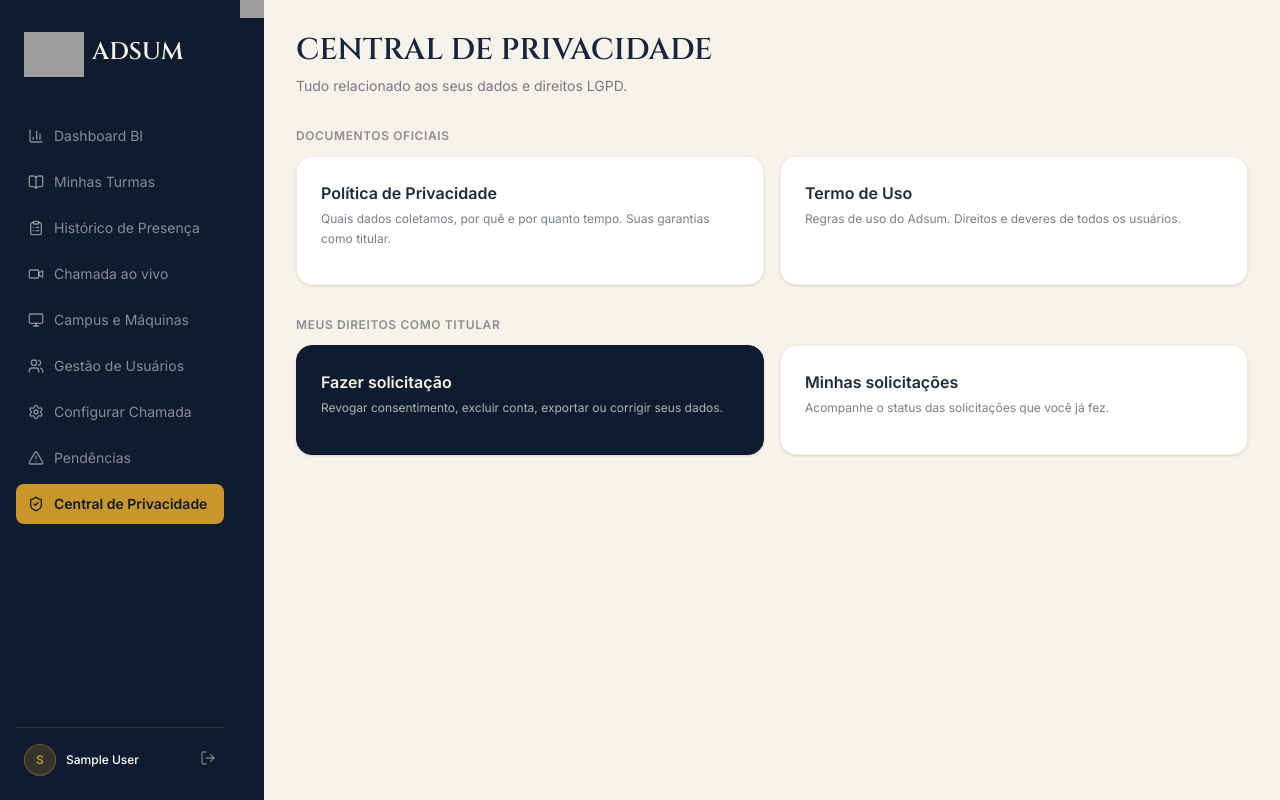
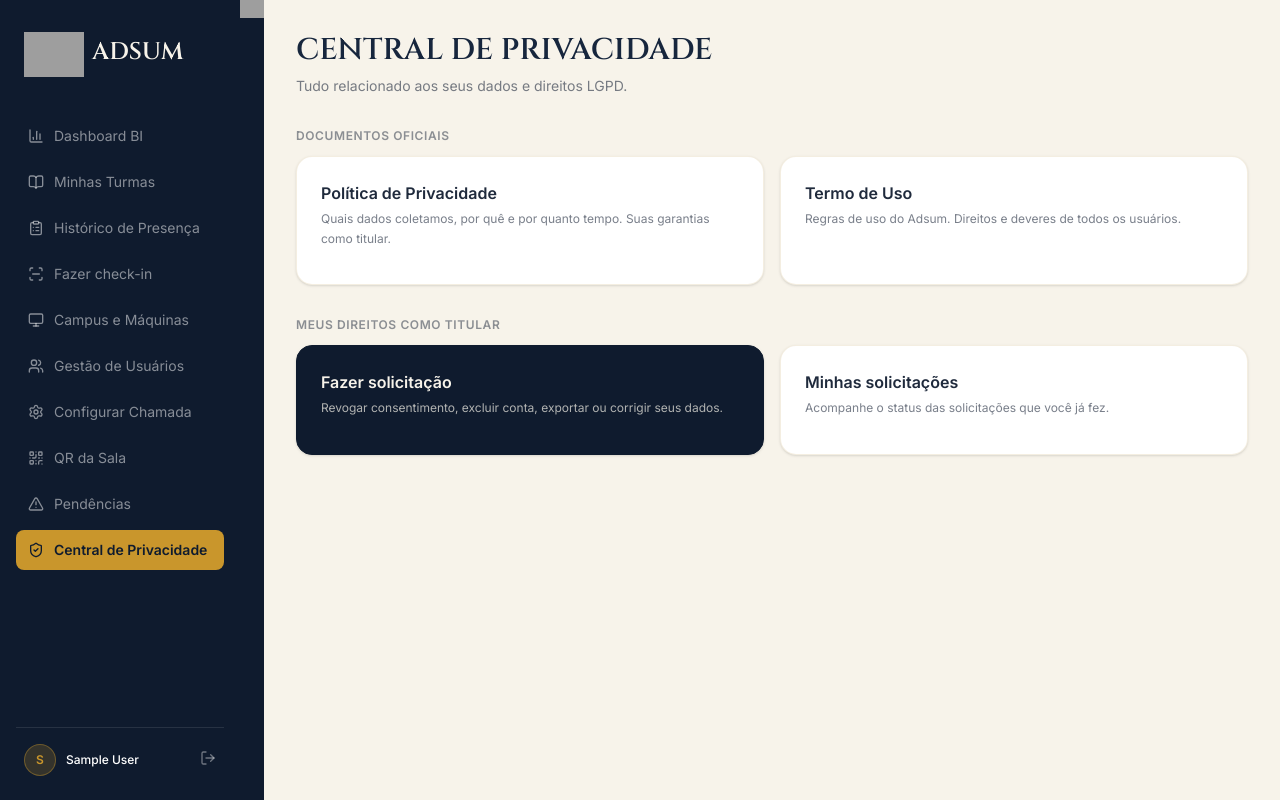
Before and after one commit to luizDiasDev/validador_presenca, a Django app: page /privacidade/ in a window 1280 px wide. Run offline with Django 5.2, Linux system fonts and the light colour scheme; a user stored in the database is signed in; tables that the repository leaves empty hold one stand-in row (values such as "Sample post"); grey boxes are pictures that could not be loaded.

Commit message:
feat: add room QR item to the teacher menu and rename the student check-in item

```diff
--- a/validador_presenca/templates/partials/sidebar.html
+++ b/validador_presenca/templates/partials/sidebar.html
@@ -1,11 +1,6 @@
 {% load static %}
 {% comment %}
     Menu lateral único do sistema. Toda tela faz: {% include "partials/sidebar.html" %}
-    Para mudar nome, ordem, ícone ou cor de um item, mude SÓ aqui.
-
-    O item da tela atual fica dourado. A tela atual vem de request.resolver_match:
-      - namespace: o app_name do urls.py (ex.: "teacher_panel", "privacy")
-      - url_name:  o name= do path (ex.: "alunos", "dashboard")
 {% endcomment %}
 {% with tela=request.resolver_match item_ativo="flex items-center gap-2.5 px-3 py-2.5 rounded-lg bg-gold text-dark-blue font-semibold" item_normal="flex items-center gap-2.5 px-3 py-2.5 rounded-lg text-white/50 hover:bg-white/5" %}
 <aside class="w-60 bg-dark-blue flex-shrink-0">
@@ -37,8 +32,8 @@
             </a>
             {% endif %}
             {% if request.user.aluno %}
-            <a href="{% url 'checkin:qr_demo' %}" class="{% if tela.namespace == 'checkin' %}{{ item_ativo }}{% else %}{{ item_normal }}{% endif %}">
-                <i data-lucide="video" class="w-4 h-4"></i> Chamada ao vivo
+            <a href="{% url 'checkin:qr_demo' %}" class="{% if tela.namespace == 'checkin' and tela.url_name == 'qr_demo' %}{{ item_ativo }}{% else %}{{ item_normal }}{% endif %}">
+                <i data-lucide="scan-line" class="w-4 h-4"></i> Fazer check-in
             </a>
             {% endif %}
             {% if request.user.administrador %}
@@ -54,6 +49,9 @@
             {% if request.user.professor %}
             <a href="{% url 'teacher_panel:chamadas' %}" class="{% if tela.namespace == 'teacher_panel' and tela.url_name == 'chamadas' %}{{ item_ativo }}{% else %}{{ item_normal }}{% endif %}">
                 <i data-lucide="settings" class="w-4 h-4"></i> Configurar Chamada
+            </a>
+            <a href="{% url 'checkin:sala' %}" class="{% if tela.namespace == 'checkin' and tela.url_name == 'sala' %}{{ item_ativo }}{% else %}{{ item_normal }}{% endif %}">
+                <i data-lucide="qr-code" class="w-4 h-4"></i> QR da Sala
             </a>
             <a href="{% url 'teacher_panel:pendencias' %}" class="{% if tela.namespace == 'teacher_panel' and tela.url_name == 'pendencias' %}{{ item_ativo }}{% else %}{{ item_normal }}{% endif %}">
                 <i data-lucide="alert-triangle" class="w-4 h-4"></i> Pendências
```
